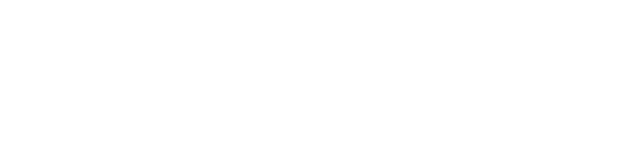
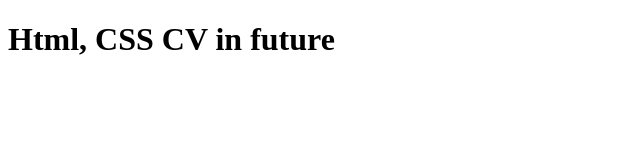
Before and after one commit to redvoxdev/rsschool-cv, a plain HTML site: page index.html in a window 1280 px wide. Shown: the whole page, without its empty margins (0-640 px from the left). Drawn offline with Linux system fonts and the light colour scheme.

Commit message:
refactor: minor content change

```diff
--- a/index.html
+++ b/index.html
@@ -1,10 +1,11 @@
 <!doctype html>
 <html lang="en">
 <head>
-    <meta charset="UTF-8">
-    <meta http-equiv="X-UA-Compatible" content="ie=edge">
-    <title>Document</title>
+  <meta charset="UTF-8">
+  <meta http-equiv="X-UA-Compatible" content="ie=edge">
+  <title>Document</title>
 </head>
 <body>
+  <h1>Html, CSS CV in future</h1>
 </body>
 </html>
```
